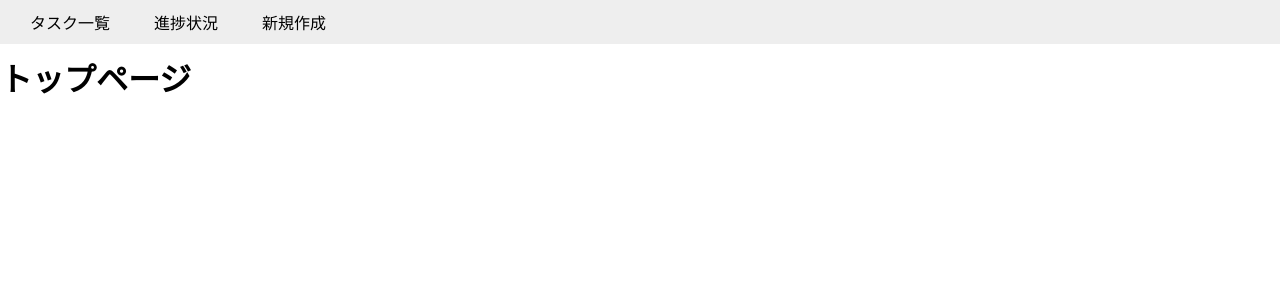
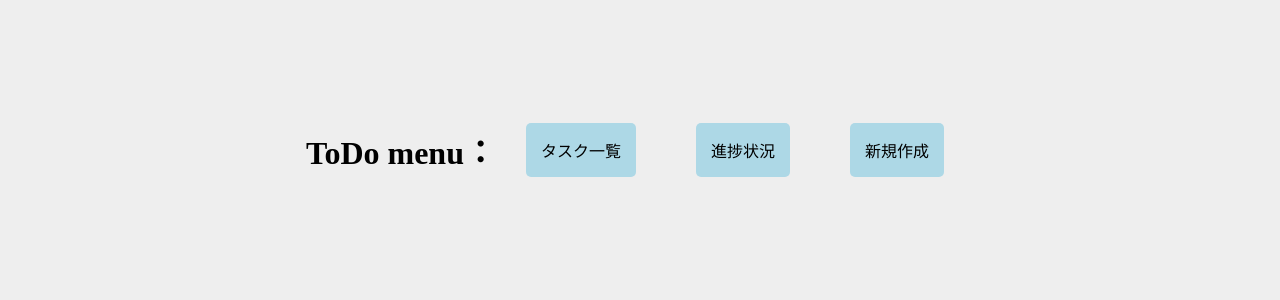
Before and after one commit to a-ogawa28/ToDo, a Django app: page / in a window 1280 px wide. Shown: the top 300 px of the page. Run offline with Django 4.2, Linux system fonts and the light colour scheme.

Commit message:
20230531_update

```diff
--- a/templates/todo/index.html
+++ b/templates/todo/index.html
@@ -1,5 +1,38 @@
-{% extends 'base.html' %}
-
-{% block content %}
-<h1>トップページ</h1>
-{% endblock %}
+{% load static %}
+<!DOCTYPE html>
+<html lang="ja">
+<head>
+    <meta charset="UTF-8">
+    <title>{% block title %}演習todo{% endblock %}</title>
+    <link rel="stylesheet" href="{% static 'todo/style.css' %}">
+    <style>
+        body{
+            position: relative;
+            background-color: #eee;
+            height: 300px;
+        }
+        #topnav{
+            height: 100%;
+            display: flex;
+            justify-content: center;
+            align-items: center;
+        }
+        .btn {
+            border-radius: 5px;
+            background-color: lightblue;
+            padding: 15px;
+            margin: 30px;
+            text-decoration: none;
+            color: #000;
+        }
+    </style>
+</head>
+<body>
+    <div id="topnav">
+        <h1>ToDo menu：</h1>
+        <a href="{% url 'todo:todo_list' %}" class="btn">タスク一覧</a>
+        <a href="{% url 'todo:todo_status' %}" class="btn">進捗状況</a>
+        <a href="{% url 'todo:todo_create' %}" class="btn">新規作成</a>
+    </div>
+</body>
+</html>
--- a/todo/static/todo/style.css
+++ b/todo/static/todo/style.css
@@ -112,6 +112,7 @@ table td{
     margin: 0;
     border-radius: 10px;
     border: 2px solid #eee;
+    height: 100%
 }
 .comment{
     padding: 0px;
```
Also changed, not shown: templates/todo/todo_delete.html (+15 -5 lines).
